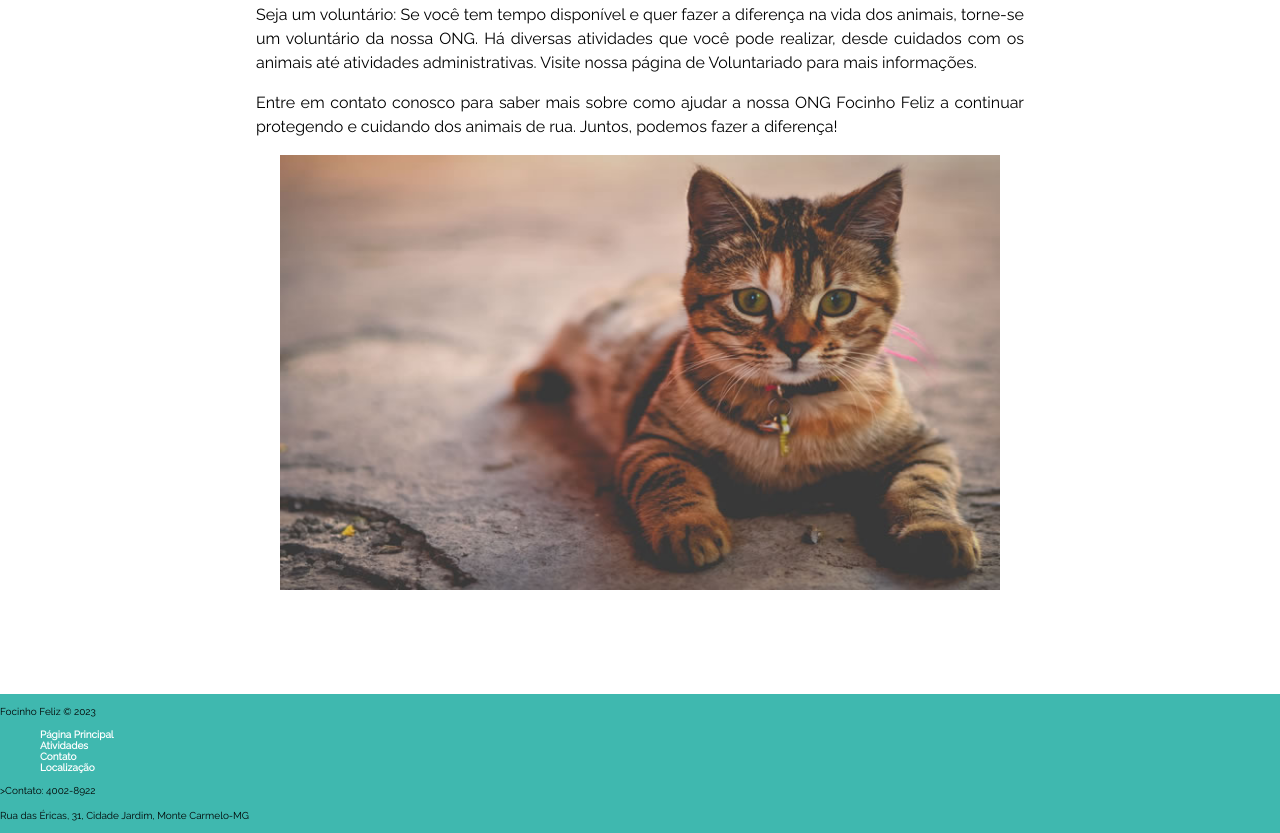
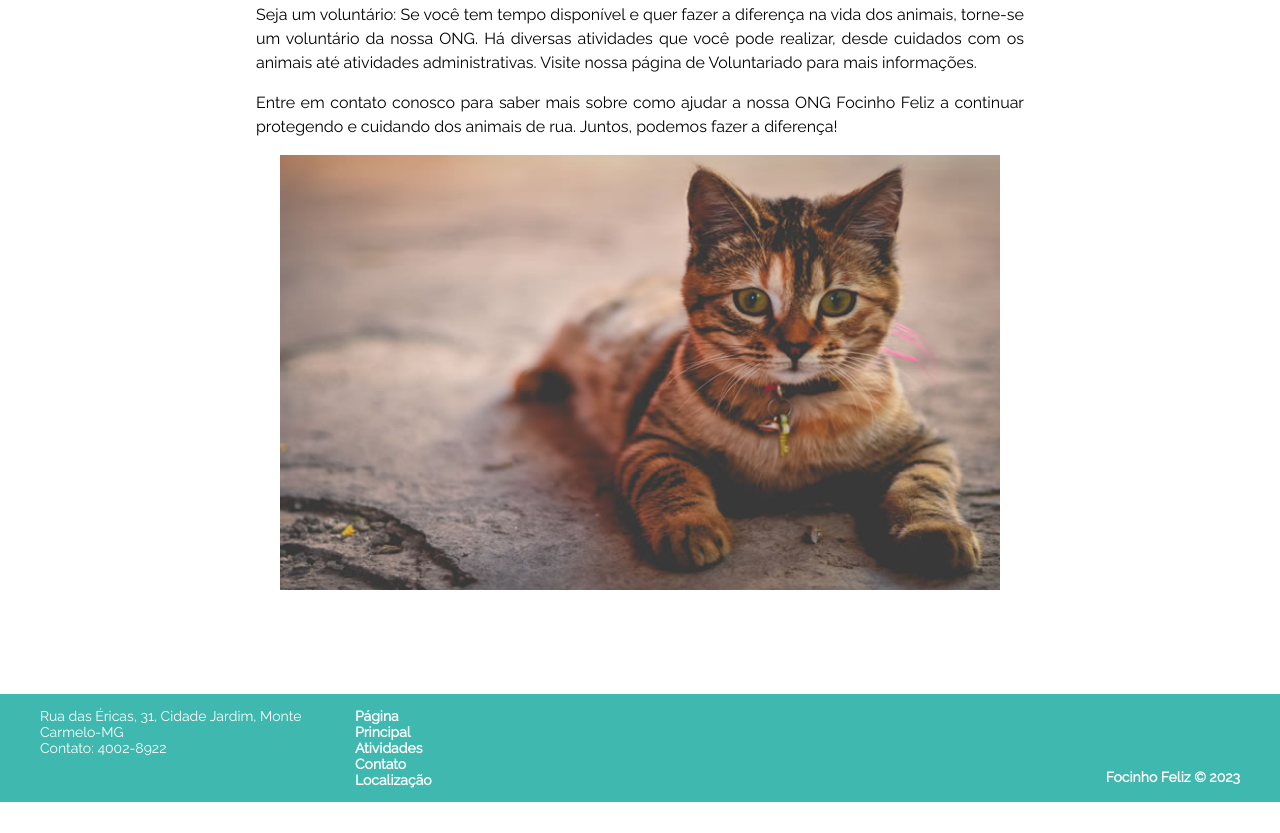
Before and after one commit to LuizOctavioSB/ONG-de-animais, a plain HTML site: page index.html in a window 1280 px wide. Shown: the part 1250-2083 px from the top of the page. After the commit the page ends 2052 px from the top, so only its background shows below. Drawn offline with Linux system fonts and the light colour scheme.

Commit message:
alterado footer e header, falta ainda melhorar alguns elementos das paginas contato e atividades.

```diff
--- a/index.html
+++ b/index.html
@@ -17,12 +17,12 @@
       <img src="Midias/Logo.svg" height="75" alt="Focinho Feliz">
     </a>
     <nav id="navHeader">
-      <ul">
+      <ul>
         <li class="active"><a href="index.html">Home</a></li>
         <li><a href="atividades.html">Atividades</a></li>
         <li><a href="localizacao.html">Localização</a></li>
         <li><a href="contato.html">Contato</a></li>
-        </ul>
+      </ul>
     </nav>
   </header>
 
@@ -75,18 +75,19 @@
   </div>
 
   <footer>
-    <div>
-      <p>Focinho Feliz &copy; 2023</p>
+    <div id="divFooter">
       <ul>
+        <li>Rua das Éricas, 31, Cidade Jardim, Monte Carmelo-MG</li>
+        <li>Contato: 4002-8922</li>
+      </ul>
+      <ul class="listaLista">
         <li><a href="index.html">Página Principal</a></li>
         <li><a href="atividades.html">Atividades</a></li>
         <li><a href="contato.html">Contato</a></li>
         <li><a href="localizacao.html">Localização</a></li>
       </ul>
-      <p>>Contato: 4002-8922</p>
-      <p>Rua das Éricas, 31, Cidade Jardim, Monte Carmelo-MG
-      </p>
     </div>
+    <p id="pFooter">Focinho Feliz © 2023 </p>
   </footer>
 </body>
 
--- a/style.css
+++ b/style.css
@@ -36,9 +36,9 @@ h2{
   color: #333;
 }
 
-li{
+/* li{
   text-align: justify;
-}
+} */
 
 .center {
   text-align: center !important;
@@ -50,7 +50,6 @@ header {
   display: flex;
   width: 100%;
   height: 100px;
-  align-items: center;
   justify-content: space-between;
 }
 
@@ -58,11 +57,6 @@ header {
   display: inline-block;
   margin: 0 10px 0 10px;
   transition: all 0.3s;
-
-}
-
-#navHeader{
-  justify-content: right;
 }
 
 #navHeader li:hover{
@@ -82,18 +76,49 @@ header {
   margin-left: 5%;
 }
 
-footer {
-  background-color: rgb(63, 184, 175);
-  position: absolute;
-  width: 100%;
-  margin-top: 100px;
-  font-size: 10px;
-}
-
-
 .active a{
   color: rgb(255, 61, 127);
 }
+
+/* Footer */
+footer {
+  background-color: rgb(63, 184, 175);
+  display: flex;
+  width: 100%;
+  margin-top: 100px;
+  font-size: 14px;
+  justify-content: space-between;
+}
+
+#pFooter{
+  align-self: flex-end;
+  text-align: right;
+  padding-right: 40px;
+}
+
+footer p{
+  color: #fff;
+  text-align: right;
+  font-weight: bold;
+}
+
+footer ul {
+  width: auto;
+  display: inline-block;
+}
+
+ul.listaLista {
+  justify-content: flex-start;
+  padding: 0 0 ;
+}
+
+#divFooter {
+  width: 35%;
+  display: flex;
+  justify-content: space-between;
+  color: #fff;
+}
+
 
 /* Conteúdos */
 .container {
@@ -129,6 +154,7 @@ footer {
   height: 435px;
   width: 720px;
 }
+
 /* Página Atividades */
 .atividades {
   display: flex;
```
Also changed, not shown: atividades.html (+8 -7 lines), confirmaContato.html (+8 -7 lines), contato.html (+8 -7 lines), localizacao.html (+8 -7 lines).
